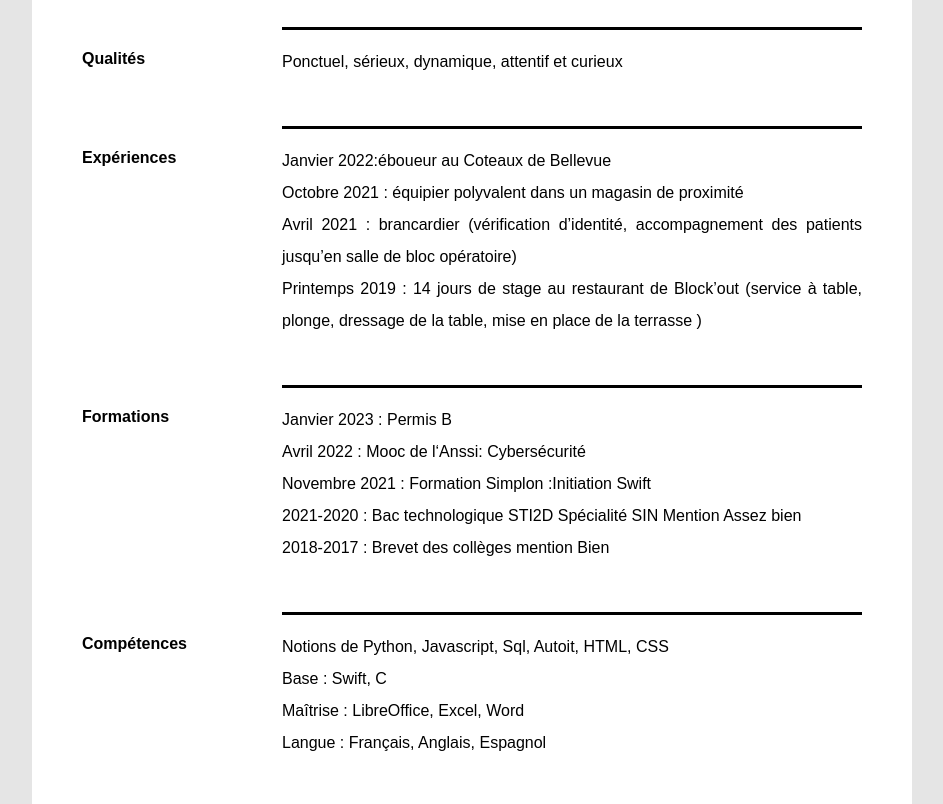
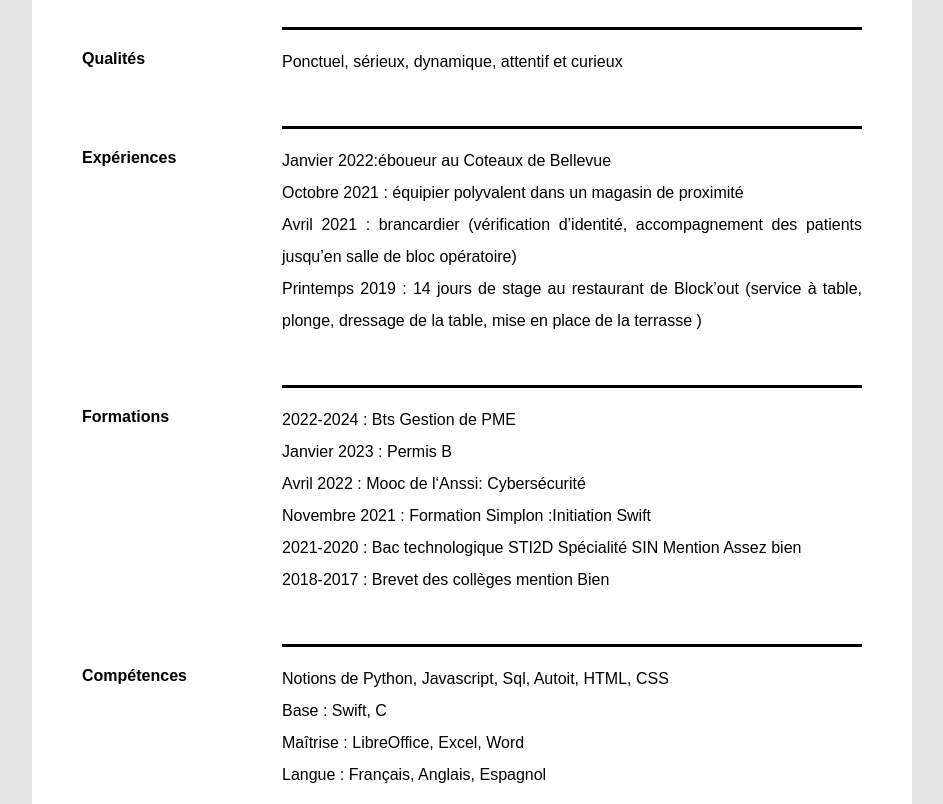
Before and after one commit to MathieuBattaggia/MathieuBattaggia, a plain HTML site: page index.html in a window 1280 px wide. Shown: the part 281-1085 px from the top of the page, without its empty margins (168-1111 px from the left). Drawn offline with Linux system fonts and the light colour scheme.

Commit message:
Update index.html

```diff
--- a/index.html
+++ b/index.html
@@ -46,7 +46,8 @@
                     <p>Formations</p>
                 </div>
                 <div class = "sec-texte">
-                    <p>Janvier 2023 : Permis B<br/>
+                    <p>2022-2024 : Bts Gestion de PME <br/>
+                    Janvier 2023 : Permis B<br/>
                     Avril 2022 : Mooc de l‘Anssi: Cybersécurité<br/>
                     Novembre 2021 : Formation Simplon :Initiation Swift<br/>
                     2021-2020 : Bac technologique STI2D Spécialité SIN Mention Assez bien<br/>
```
